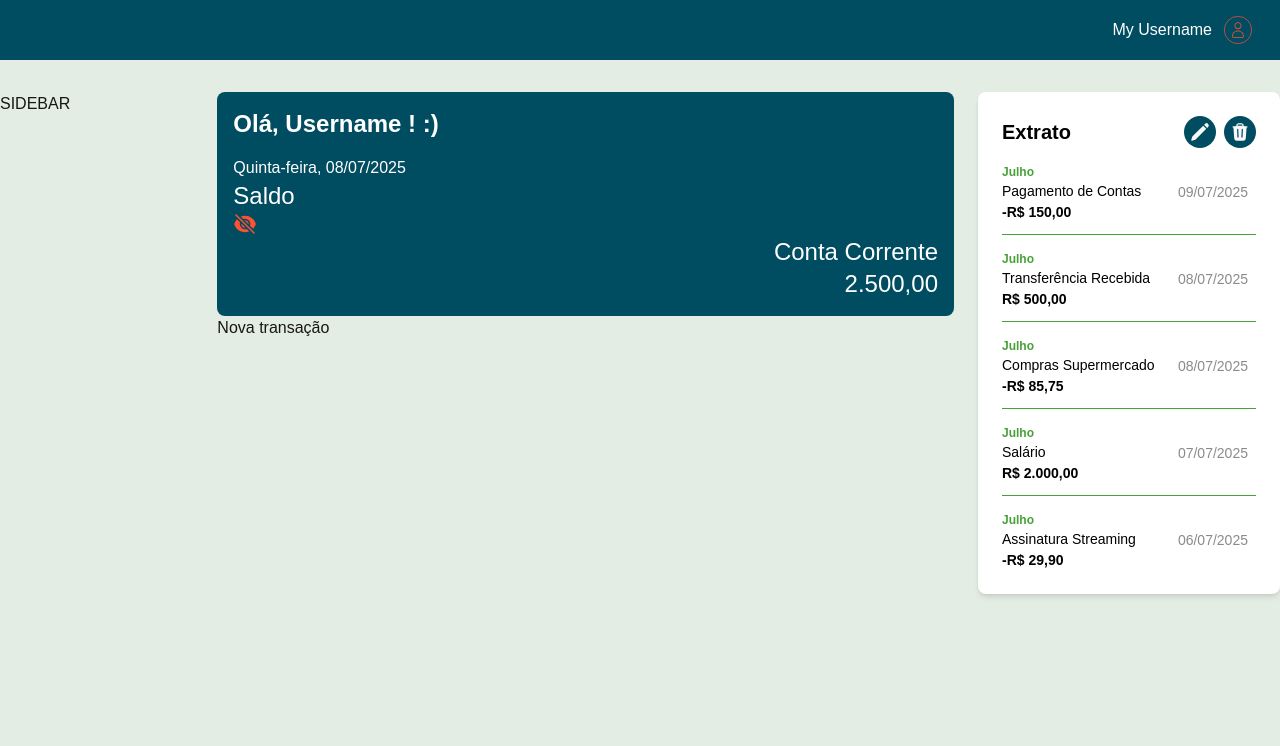
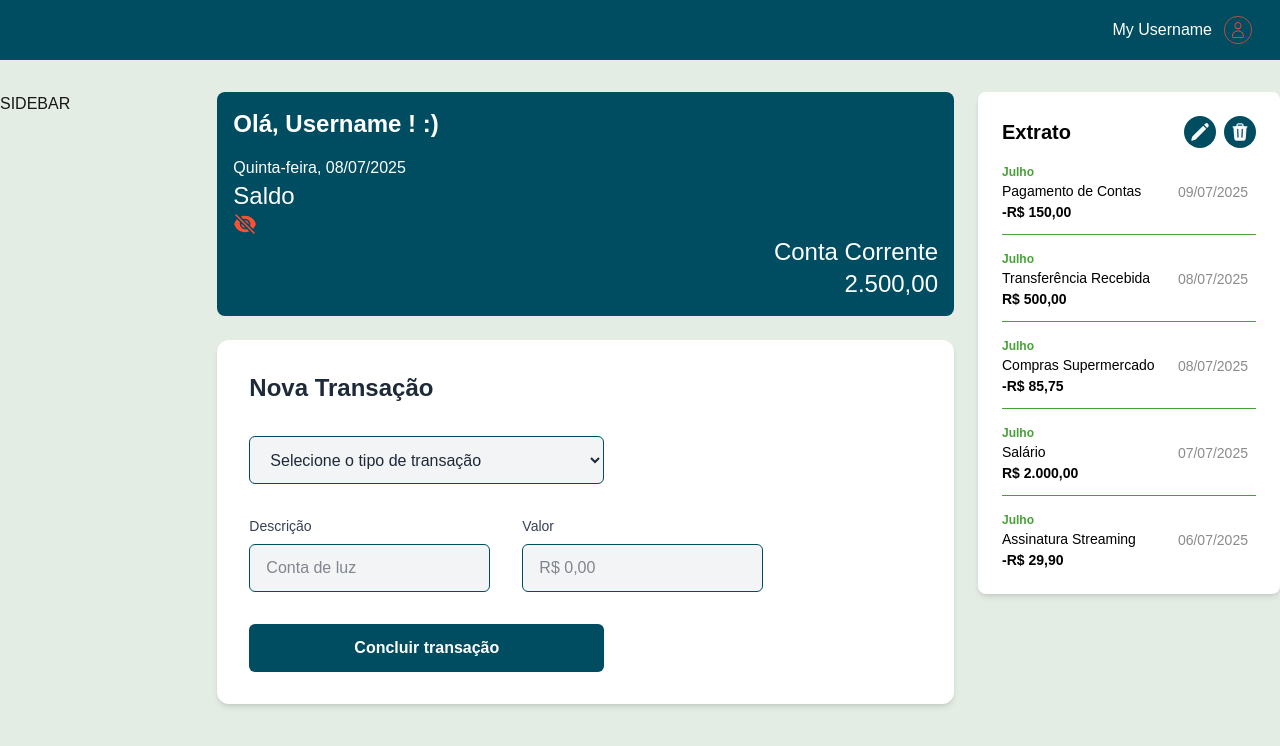
Before and after one commit to YmayroFerreira/FIAP---Pos-Tech-Challenge-Fase-01, a Next.js app: page / in a window 1280 px wide. Shown: the top 746 px of the page. Built offline with nearby package versions, Linux system fonts and the light colour scheme.

Commit message:
feat: create transaction screen

```diff
--- a/package.json
+++ b/package.json
@@ -10,6 +10,7 @@
   },
   "dependencies": {
     "@heroicons/react": "^2.2.0",
+    "imask": "^7.6.1",
     "next": "15.3.4",
     "react": "^19.0.0",
     "react-dom": "^19.0.0"
--- /dev/null
+++ b/src/app/components/banking/NewTransaction.tsx
@@ -0,0 +1,116 @@
+"use client";
+
+import { useStatement } from "@/context/statementContext";
+import { useCurrencyMask } from "@/hooks/useCurrencyMask";
+import { useRef } from "react";
+
+export default function NewTransaction() {
+  const inputRef = useRef<HTMLInputElement>(null);
+  const { maskedValue } = useCurrencyMask(inputRef);
+  const { setTransactions } = useStatement();
+
+  function addTransaction() {
+    const typeSelect = document.getElementById(
+      "typeOfTransactionId"
+    ) as HTMLSelectElement;
+    const valueInput = inputRef.current;
+    const descriptionInput = document.getElementById(
+      "DescriptionOfTransactionId"
+    ) as HTMLInputElement;
+
+    if (!typeSelect || !valueInput || !descriptionInput) return;
+
+    const typeValue = typeSelect.value;
+    const value = valueInput.value;
+    const description = descriptionInput.value;
+    const now = new Date();
+    const formattedDate = `${now.getFullYear()}-${String(
+      now.getMonth() + 1
+    ).padStart(2, "0")}-${String(now.getDate()).padStart(2, "0")}`;
+
+    if (!typeValue || !value) {
+      alert("Preencha todos os campos.");
+      return;
+    }
+
+    const newTransaction = {
+      type: typeValue as "Entry" | "Exit",
+      amount: maskedValue ?? "",
+      description: description,
+      date: formattedDate,
+    };
+    console.log(newTransaction);
+
+    setTransactions((prev) =>
+      prev ? [...prev, newTransaction] : [newTransaction]
+    );
+
+    typeSelect.value = "";
+    valueInput.value = "";
+    descriptionInput.value = "";
+  }
+
+  return (
+    <section className="bg-white shadow-md flex flex-col gap-8 p-8 rounded-xl">
+      <h2 className="font-bold text-gray-800 text-2xl">Nova Transação</h2>
+
+      <select
+        className="max-w-[355px] h-12 px-4 text-gray-800 bg-gray-100 border border-bb-green rounded-md focus:outline-none focus:ring-2 focus:border-bb-green"
+        name="typeOfTransaction"
+        id="typeOfTransactionId"
+        defaultValue=""
+        required
+      >
+        <option value="" disabled>
+          Selecione o tipo de transação
+        </option>
+        <option value="Entry">Entrada</option>
+        <option value="Exit">Saída</option>
+      </select>
+
+      <div className="flex gap-8">
+        <div className="flex flex-col gap-2">
+          <label
+            className="font-medium text-gray-700 text-sm"
+            htmlFor="DescriptionOfTransactionId"
+          >
+            Descrição
+          </label>
+          <input
+            type="text"
+            className="max-w-[355px] h-12 px-4 text-gray-900 bg-gray-100 border border-bb-green rounded-md focus:outline-none focus:ring-2 focus:border-bb-green"
+            name="DescriptionOfTransaction"
+            id="DescriptionOfTransactionId"
+            placeholder="Conta de luz"
+          />
+        </div>
+
+        <div className="flex flex-col gap-2">
+          <label
+            className="font-medium text-gray-700 text-sm"
+            htmlFor="valueOfTransactionId"
+          >
+            Valor
+          </label>
+          <input
+            ref={inputRef}
+            inputMode="decimal"
+            type="text"
+            className="max-w-[355px] h-12 px-4 text-gray-900 bg-gray-100 border border-bb-green rounded-md focus:outline-none focus:ring-2 focus:border-bb-green"
+            name="valueOfTransaction"
+            id="valueOfTransactionId"
+            placeholder="R$ 0,00"
+          />
+        </div>
+      </div>
+
+      <button
+        className="max-w-[355px] h-12 bg-bb-green text-white font-semibold rounded-md hover:opacity-90 cursor-pointer duration-200"
+        type="submit"
+        onClick={addTransaction}
+      >
+        Concluir transação
+      </button>
+    </section>
+  );
+}
--- a/src/app/globals.css
+++ b/src/app/globals.css
@@ -11,6 +11,7 @@
   --color-bb-red: #ff5031;
   --color-bb-grey: #dee9ea;
   --color-bb-light-grey: #8b8b8b;
+  --color-bb-grey-300: #cbcbcb;
   --color-bb-white: #f8f8f8;
   --color-bb-black: #000000;
   --gradient-bb: linear-gradient(to bottom, #004d61 100%, #ffffff 100%);
--- a/src/app/layout.tsx
+++ b/src/app/layout.tsx
@@ -3,6 +3,7 @@ import { Geist, Geist_Mono } from "next/font/google";
 import GlobalHeader from "@/app/components/global/Header";
 
 import "./globals.css";
+import { StatementProvider } from "@/context/statementContext";
 
 const geistSans = Geist({
   variable: "--font-geist-sans",
@@ -32,8 +33,7 @@ export default function RootLayout({
         <div className="mb-8">
           <GlobalHeader />
         </div>
-
-        {children}
+        <StatementProvider>{children}</StatementProvider>
       </body>
     </html>
   );
--- a/src/app/page.tsx
+++ b/src/app/page.tsx
@@ -1,4 +1,5 @@
 import BalanceCard from "./components/banking/BalanceCard";
+import NewTransaction from "./components/banking/NewTransaction";
 import Statement from "./components/banking/Statement";
 
 export default function Home() {
@@ -8,9 +9,9 @@ export default function Home() {
         <div>SIDEBAR</div>
       </aside>
       <main className="col-span-full md:col-span-7">
-        <div>
+        <div className="flex flex-col gap-6">
           <BalanceCard />
-          <div>Nova transação</div>
+          <NewTransaction />
         </div>
       </main>
       <div className="col-span-full md:col-span-3">
--- /dev/null
+++ b/src/context/StatementContext.tsx
@@ -0,0 +1,37 @@
+"use client";
+
+import { createContext, useState, ReactNode, useContext } from "react";
+
+export type Transaction = {
+  type: "Entry" | "Exit";
+  amount: string;
+  description: string;
+  date: string;
+};
+
+type StatementContextType = {
+  transactions: Transaction[] | null;
+  setTransactions: React.Dispatch<React.SetStateAction<Transaction[] | null>>;
+};
+
+const StatementContext = createContext<StatementContextType | undefined>(
+  undefined
+);
+
+export const StatementProvider = ({ children }: { children: ReactNode }) => {
+  const [transactions, setTransactions] = useState<Transaction[] | null>(null);
+
+  return (
+    <StatementContext.Provider value={{ transactions, setTransactions }}>
+      {children}
+    </StatementContext.Provider>
+  );
+};
+
+export const useStatement = () => {
+  const context = useContext(StatementContext);
+  if (!context) {
+    throw new Error("useStatement must be used within a StatementProvider");
+  }
+  return context;
+};
--- /dev/null
+++ b/src/hooks/useCurrencyMask.ts
@@ -0,0 +1,36 @@
+import { useEffect, useState } from "react";
+import IMask from "imask";
+
+export function useCurrencyMask(
+  inputRef: React.RefObject<HTMLInputElement | null>
+) {
+  const [maskedValue, setMaskedValue] = useState("");
+  const [numericValue, setNumericValue] = useState<number | null>(null);
+
+  useEffect(() => {
+    if (!inputRef.current) return;
+
+    const mask = IMask(inputRef.current, {
+      mask: Number,
+      scale: 2,
+      signed: false,
+      thousandsSeparator: ".",
+      padFractionalZeros: true,
+      normalizeZeros: true,
+      radix: ",",
+      mapToRadix: ["."],
+      prefix: "R$ ",
+      lazy: false,
+    });
+
+    mask.on("accept", () => {
+      setMaskedValue(mask.value);
+      const raw = mask.unmaskedValue;
+      setNumericValue(raw ? Number(raw) / 100 : null);
+    });
+
+    return () => mask.destroy();
+  }, [inputRef]);
+
+  return { maskedValue, numericValue };
+}
```
Also changed, not shown: 1 other file (tests, documents, lock files or other folders).
